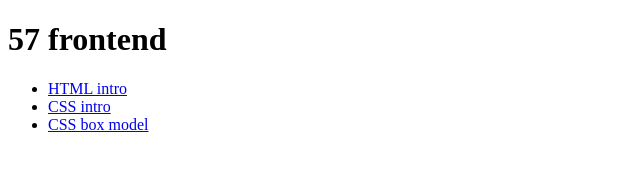
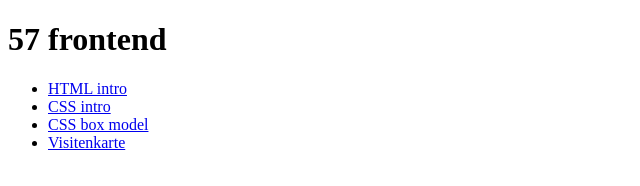
Before and after one commit to Gott-II/57fs, a plain HTML site: page index.html in a window 1280 px wide. Shown: the full height of the page, 0-640 px from the left. Drawn offline with Linux system fonts and the light colour scheme.

Commit message:
Visitenkarte

```diff
--- a/index.html
+++ b/index.html
@@ -11,6 +11,7 @@
     <li><a href="lesson_1/index.html">HTML intro</a></li>
     <li><a href="lesson_2/index.html">CSS intro</a></li>
     <li><a href="lesson_3/index.html">CSS box model</a></li>
+    <li><a href="Homework_2/index.html">Visitenkarte</a></li>
 </ul>
 
 </body>
```
